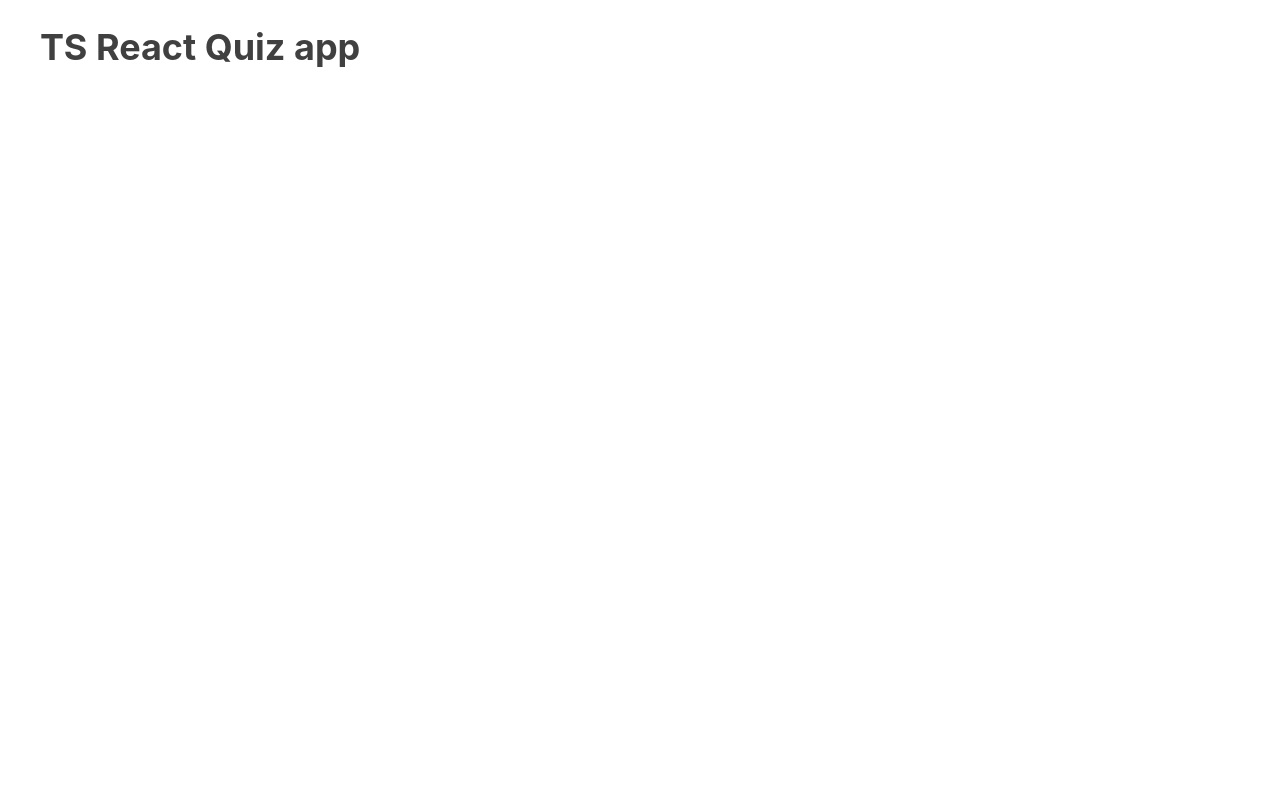
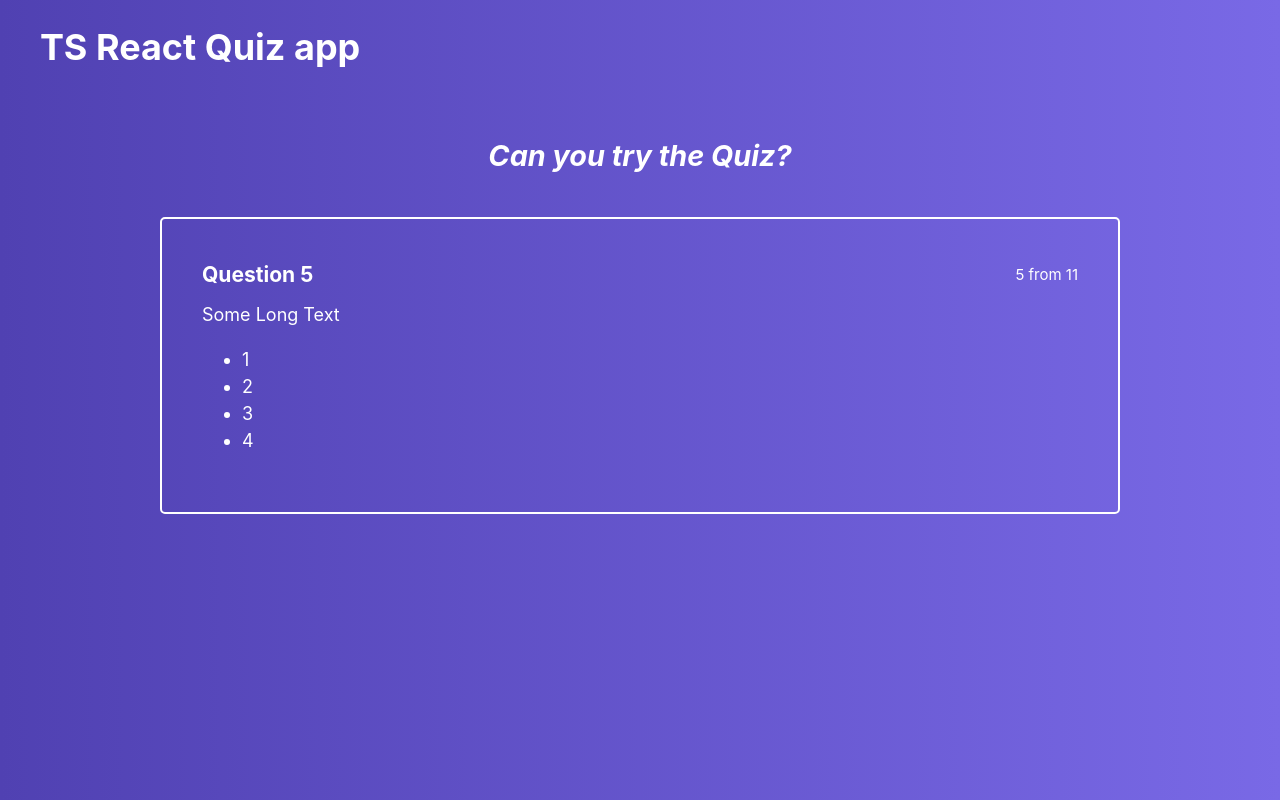
Before and after one commit to Filgeary/ts-react-quiz-app, a React (Create React App) app: page / in a window 1280 px wide. Built offline with nearby package versions, Linux system fonts and the light colour scheme.

Commit message:
feat: add Quiz component

```diff
--- a/src/components/App/App.tsx
+++ b/src/components/App/App.tsx
@@ -1,10 +1,13 @@
 import React from 'react'
 import Layout from '../../ui/Layout/Layout'
+import Quiz from '../Quiz/Quiz'
 // import cls from './App.module.css'
 
 const App = () => (
   <Layout>
     <h1>TS React Quiz app</h1>
+
+    <Quiz />
   </Layout>
 )
 
--- a/src/components/Question/Question.module.css
+++ b/src/components/Question/Question.module.css
@@ -2,7 +2,7 @@
   width: 80%;
   margin: 0 auto;
   padding: 40px;
-  color: #000;
+  color: #fff;
   border: 2px solid #fff;
   border-radius: 5px;
 }
--- /dev/null
+++ b/src/components/Quiz/Quiz.module.css
@@ -0,0 +1,14 @@
+.wrapper {
+  display: grid;
+  align-items: center;
+  gap: 40px;
+  width: 100%;
+  padding: 20px 0 70px;
+  color: #fff;
+}
+
+.heading {
+  font-size: 1.8rem;
+  text-align: center;
+  font-style: italic;
+}
--- /dev/null
+++ b/src/components/Quiz/Quiz.tsx
@@ -0,0 +1,15 @@
+import React from 'react'
+import cls from './Quiz.module.css'
+import Question from '../Question/Question'
+
+const Quiz = () => {
+  return (
+    <div className={cls.wrapper}>
+      <h2 className={cls.heading}>Can you try the Quiz?</h2>
+
+      <Question />
+    </div>
+  )
+}
+
+export default Quiz
--- a/src/index.css
+++ b/src/index.css
@@ -98,7 +98,8 @@ body {
     sans-serif;
   -webkit-font-smoothing: antialiased;
   -moz-osx-font-smoothing: grayscale;
-  color: #404040;
+  color: #fff;
+  background: linear-gradient(90deg, #5041b2 0%, #7969e6 100%);
 }
 
 img {
```
Also changed, not shown: 1 other file (tests, documents, lock files or other folders).
